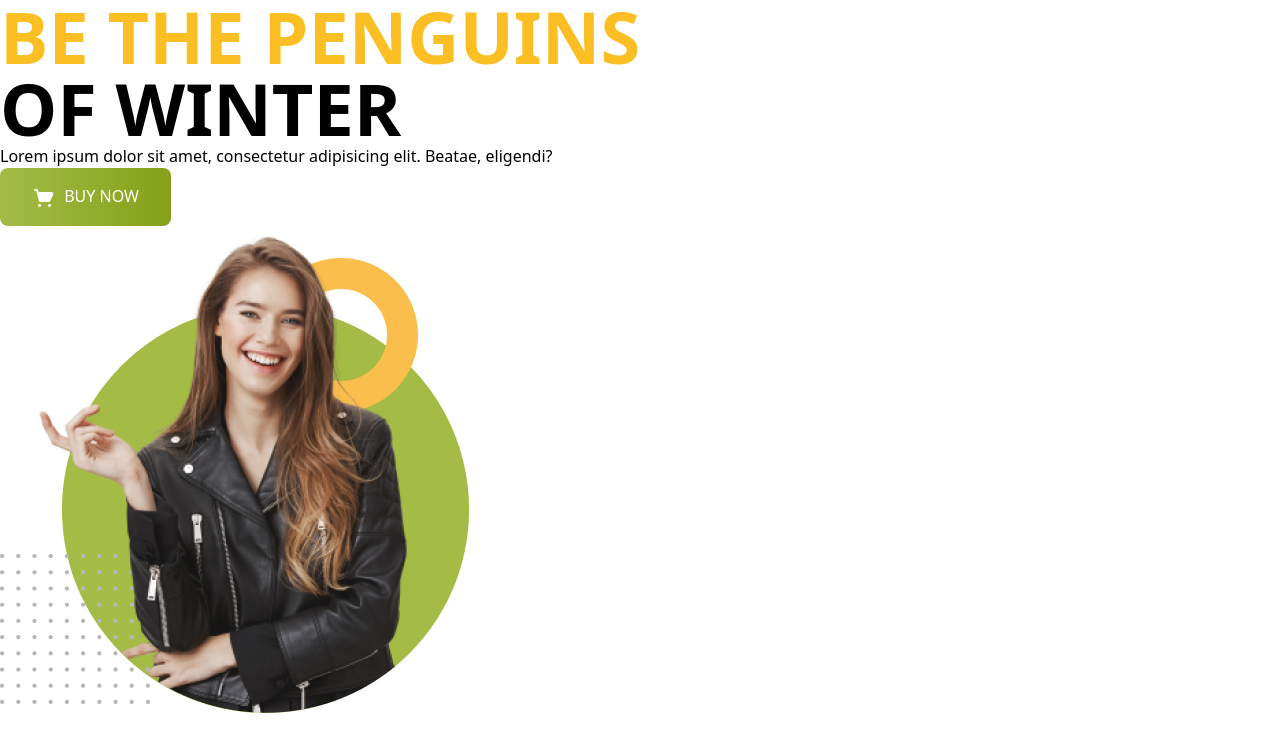
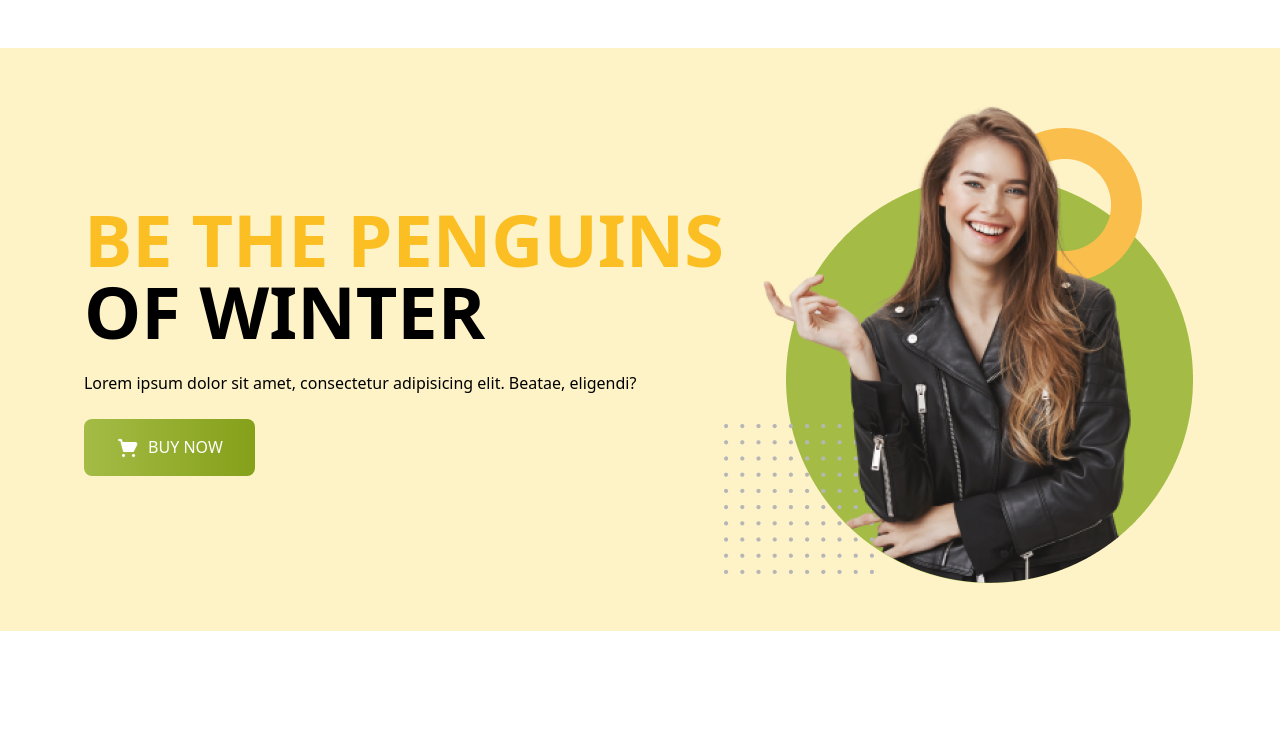
Before and after one commit to Rahat-bin-abdullah-omi/penguin-fashion-tailwind, a plain HTML site: page index.html in a window 1280 px wide. Drawn offline with nearby package versions, Linux system fonts and the light colour scheme.

Commit message:
add flex between two sections

```diff
--- a/index.html
+++ b/index.html
@@ -9,9 +9,9 @@
 </head>
 
 <body>
-    <header class="container mx-auto">
-        <div>
-            <div>
+    <header class="bg-amber-100">
+        <div class="container mx-auto py-12 flex justify-center items-center mt-12">
+            <div class="space-y-6">
                 <h1 class="text-7xl font-semibold uppercase"><span class="text-amber-400">Be the penguins</span>
                     <br> of Winter
                 </h1>
```
